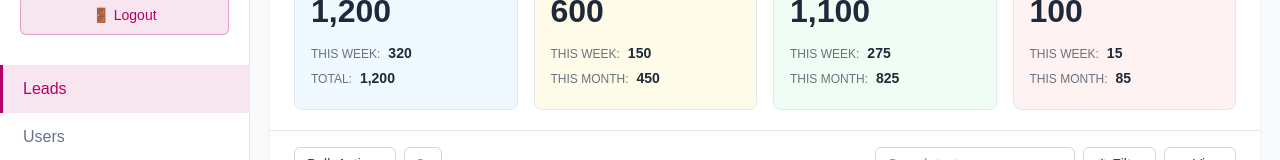
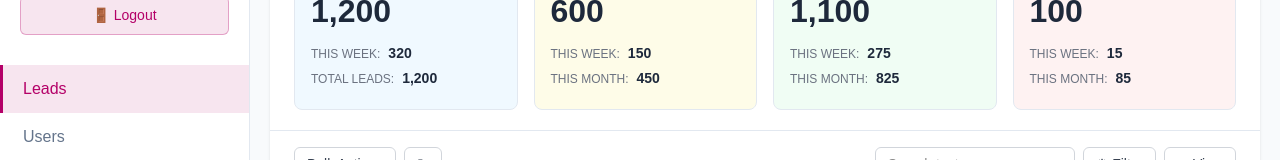
Before and after one commit to draftworks-repos/component-library, a Next.js app: page / in a window 1280 px wide. Shown: the part 210-370 px from the top of the page. Built offline with nearby package versions, Linux system fonts and the light colour scheme; a web font is replaced by a local one.

Commit message:
Updated AdminDashboard.tsx

```diff
--- a/app/Components/AdminDashboard.tsx
+++ b/app/Components/AdminDashboard.tsx
@@ -314,7 +314,7 @@ export default function AdminDashboard() {
             <span className={styles.statSubValue}>320</span>
           </div>
           <div className={styles.statSubInfo}>
-            <span className={styles.statSubLabel}>TOTAL:</span>
+            <span className={styles.statSubLabel}>TOTAL LEADS:</span>
             <span className={styles.statSubValue}>1,200</span>
           </div>
         </div>
```
